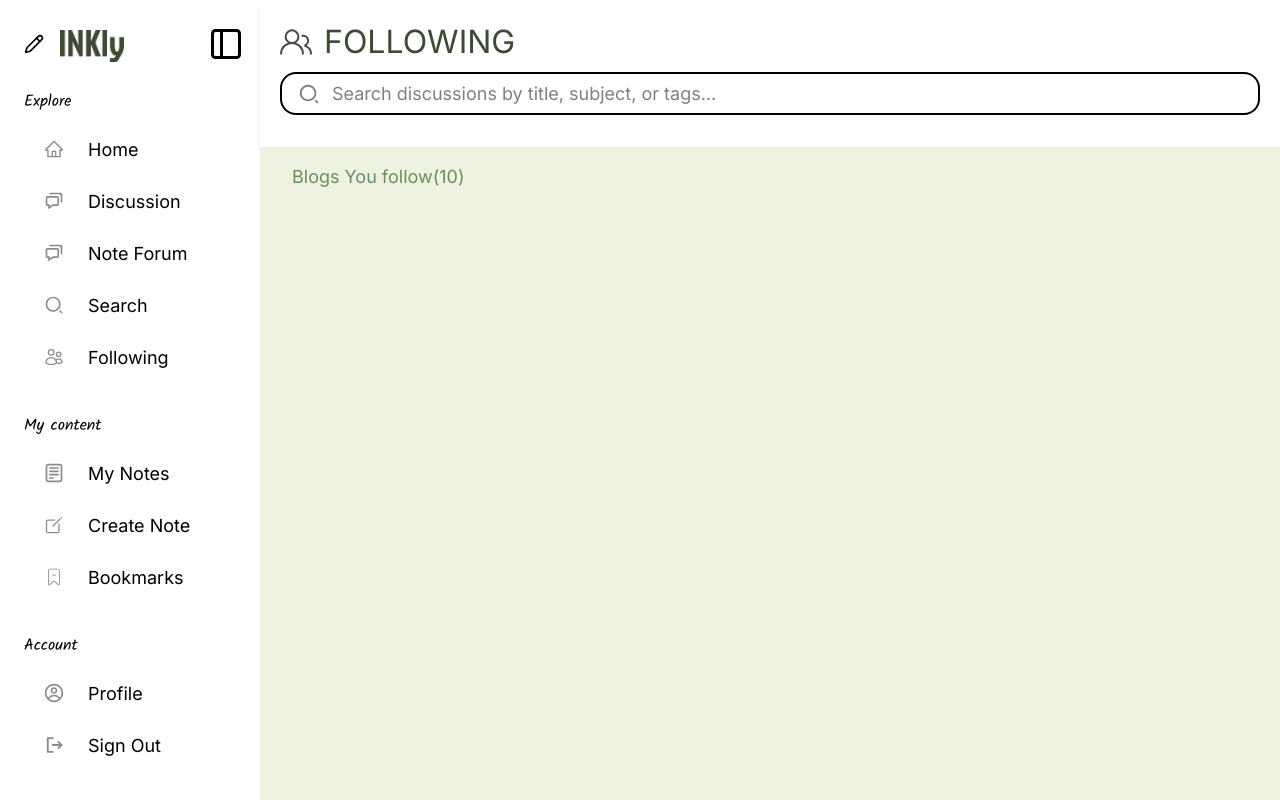
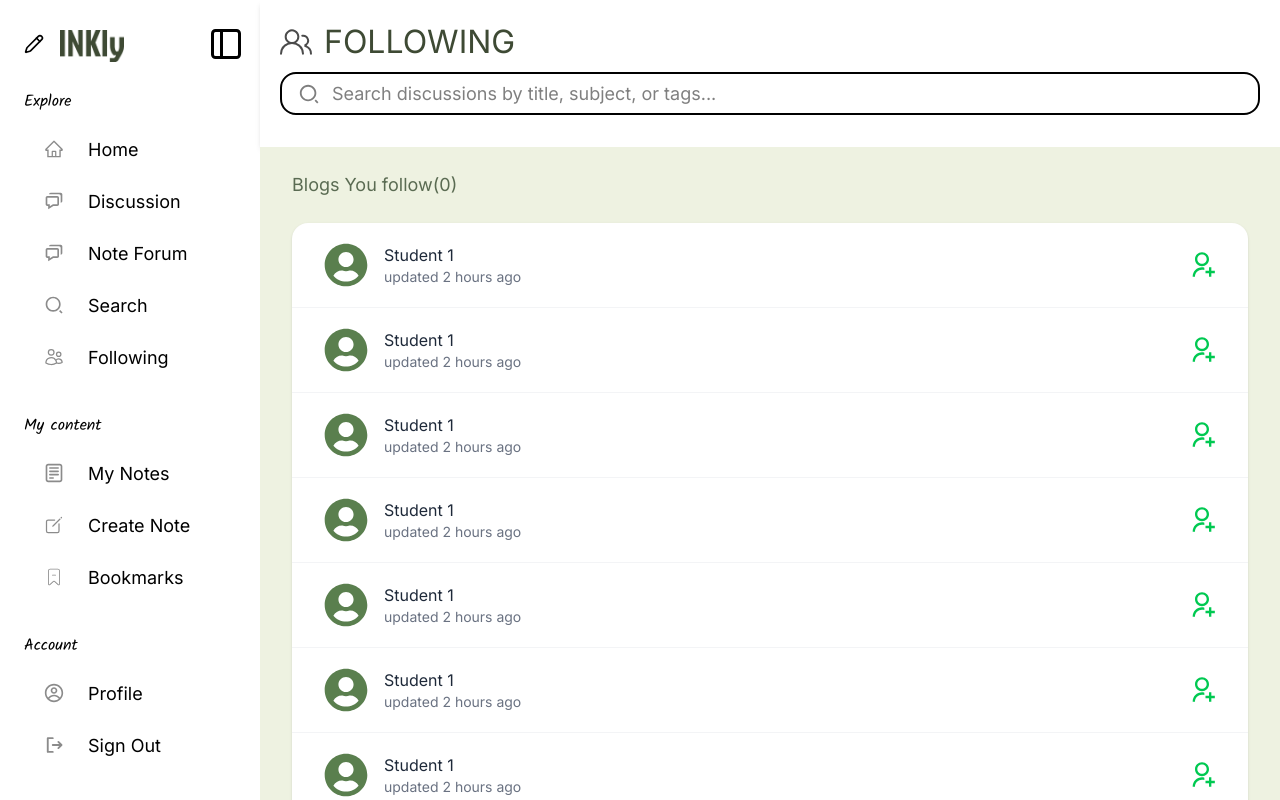
Before and after one commit to hamnuttapat1/Inkly, a React (Vite) app in the folder frontend/: page /following in a window 1280 px wide. Built offline with nearby package versions, Linux system fonts and the light colour scheme.

Commit message:
following
following and create post

```diff
--- a/frontend/src/components/following/following_page.jsx
+++ b/frontend/src/components/following/following_page.jsx
@@ -1,13 +1,118 @@
-import React from 'react'
+import React, { useState } from 'react'
+import { RiUserUnfollowLine, RiUserAddLine } from 'react-icons/ri'
+import { FaUserCircle } from 'react-icons/fa'
 
 const Following_page = () => {
+    // Sample data - replace with your actual data
+    const followedBlogs = Array(10).fill({
+        name: "Student 1",
+        updatedTime: "updated 2 hours ago"
+    }).map((blog, index) => ({
+        ...blog,
+        id: index
+    }));
+
+    // State for popup notification
+    const [showNotification, setShowNotification] = useState(false);
+    const [notificationMessage, setNotificationMessage] = useState('');
+    const [followedUsers, setFollowedUsers] = useState(new Set());
+
+    // Handle follow/unfollow button click
+    const handleFollowToggle = (id, name) => {
+        const isFollowing = followedUsers.has(id);
+
+        if (isFollowing) {
+            // Unfollow
+            setFollowedUsers(prev => {
+                const newSet = new Set(prev);
+                newSet.delete(id);
+                return newSet;
+            });
+            setNotificationMessage(`You have unfollowed ${name}`);
+        } else {
+            // Follow
+            setFollowedUsers(prev => new Set(prev).add(id));
+            setNotificationMessage(`You are now following ${name}`);
+        }
+
+        setShowNotification(true);
+
+        // Hide notification after 3 seconds
+        setTimeout(() => {
+            setShowNotification(false);
+        }, 3000);
+    };
+
     return (
-        <div className='w-full h-full bg-[#EEF2E1] overflow-auto'>
-            <div className='flex flex-row my-[16px] ml-[32px] font-["Inter"] text-[18px] text-[#124C09]/60 font-regular'>
-                <p>Blogs You follow(</p>
-                <p>10</p>
-                <p>)</p>
+        <div className='w-full h-full bg-[#EEF2E1] overflow-auto px-8 py-6'>
+            {/* Notification Popup - Fixed to viewport */}
+            {showNotification && (
+                <div className='fixed top-8 left-1/2 -translate-x-1/2 bg-white shadow-lg rounded-lg px-6 py-4 flex items-center gap-3 z-50 animate-slide-down border border-green-200'>
+                    <div className='w-8 h-8 bg-green-500 rounded-full flex items-center justify-center'>
+                        <svg className='w-5 h-5 text-white' fill='none' stroke='currentColor' viewBox='0 0 24 24'>
+                            <path strokeLinecap='round' strokeLinejoin='round' strokeWidth={2} d='M5 13l4 4L19 7' />
+                        </svg>
+                    </div>
+                    <p className='text-gray-800 font-medium'>
+                        {notificationMessage}
+                    </p>
+                </div>
+            )}
+
+            {/* Header with Dynamic Count */}
+            <h2 className='text-[#5A6B52] text-lg font-normal mb-6'>
+                Blogs You follow({followedUsers.size})
+            </h2>
+
+            {/* Blog List Card */}
+            <div className='bg-white rounded-2xl shadow-sm'>
+                {followedBlogs.map((blog, index) => (
+                    <div
+                        key={index}
+                        className='flex items-center justify-between px-8 py-5 border-b border-gray-100 last:border-b-0 hover:bg-gray-50 transition-colors'
+                    >
+                        <div className='flex items-center gap-4'>
+                            {/* User Icon */}
+                            <FaUserCircle className='w-11 h-11 text-[#5A7F4E]' />
+
+                            {/* Blog Info */}
+                            <div>
+                                <p className='text-gray-800 font-medium text-base'>{blog.name}</p>
+                                <p className='text-gray-500 text-sm'>{blog.updatedTime}</p>
+                            </div>
+                        </div>
+
+                        {/* Follow/Unfollow Button */}
+                        <button
+                            onClick={() => handleFollowToggle(blog.id, blog.name)}
+                            className='transition-colors'
+                        >
+                            {followedUsers.has(blog.id) ? (
+                                <RiUserUnfollowLine className='w-7 h-7 text-red-500 hover:text-red-600' />
+                            ) : (
+                                <RiUserAddLine className='w-7 h-7 text-green-500 hover:text-green-600' />
+                            )}
+                        </button>
+                    </div>
+                ))}
             </div>
+
+            {/* Add this CSS for animation */}
+            <style jsx>{`
+                @keyframes slide-down {
+                    from {
+                        top: -100px;
+                        opacity: 0;
+                    }
+                    to {
+                        top: 2rem;
+                        opacity: 1;
+                    }
+                }
+                .animate-slide-down {
+                    animation: slide-down 0.3s ease-out forwards;
+                }
+            `}</style>
         </div>
     )
 }
--- a/frontend/src/components/my_notes/my_notes_page.jsx
+++ b/frontend/src/components/my_notes/my_notes_page.jsx
@@ -1,10 +1,129 @@
 import React from 'react'
+import { Download, Bookmark, Heart, MessageCircle, Eye } from 'lucide-react'
 
 const My_notes_page = () => {
+  const stats = [
+    { value: '4', label: 'Total notes' },
+    { value: '2113', label: 'Total views' },
+    { value: '400', label: 'Total likes' }
+  ]
+
+  const notes = [
+    {
+      title: 'Biology : Mitosis and Meiosis',
+      author: 'Student 2',
+      description: 'Detailed diagrams and explanations of cell division processes. Comparison between mitosis and meiosis with color-coded phases and...',
+      tags: ['#Biology', '#Cell'],
+      attachments: 3,
+      likes: 222,
+      comments: 34,
+      views: 1132
+    },
+    {
+      title: 'Calculus II - Integration techniques',
+      author: 'Student 1',
+      description: 'Comprehensive notes covering integration by parts, trigonometric substitution, partial fractions, and improper integrals. Includes worked...',
+      tags: ['#Calculus', '#Integration', '#Math'],
+      attachments: 4,
+      likes: 133,
+      comments: 55,
+      views: 334
+    },
+    {
+      title: 'Data Structures : Tree and graph',
+      author: 'Student 3',
+      description: 'Implementation guide for binary trees, BST, AVL trees, and graph traversal algorithms. Includes pseudocode and complexity analysis...',
+      tags: ['#Algorithm', '#Datastructure'],
+      attachments: 0,
+      likes: 24,
+      comments: 2,
+      views: 321
+    }
+  ]
+
   return (
     <div className='w-full h-full bg-[#EEF2E1] overflow-auto'>
-      <div>
-        <p>My notes</p>
+      <div className='px-8 py-6'>
+        {/* Stats Cards */}
+        <div className='grid grid-cols-1 md:grid-cols-3 gap-6 mb-8'>
+          {stats.map((stat, index) => (
+            <div key={index} className='bg-white rounded-xl p-6 shadow-sm'>
+              <div className='text-4xl font-semibold mb-2'>{stat.value}</div>
+              <div className='text-gray-600'>{stat.label}</div>
+            </div>
+          ))}
+        </div>
+
+        {/* Notes Grid */}
+        <div className='grid grid-cols-1 md:grid-cols-2 lg:grid-cols-3 gap-6'>
+          {notes.map((note, index) => (
+            <div key={index} className='bg-white rounded-xl p-6 shadow-sm flex flex-col'>
+              {/* Title */}
+              <h3 className='text-lg font-semibold text-gray-800 mb-3'>{note.title}</h3>
+
+              {/* Author */}
+              <div className='flex items-center gap-2 mb-3'>
+                <div className='w-6 h-6 bg-green-600 rounded-full'></div>
+                <span className='text-sm font-medium text-gray-700'>{note.author}</span>
+              </div>
+
+              {/* Description */}
+              <p className='text-sm text-gray-600 mb-4 flex-grow line-clamp-3'>
+                {note.description}
+              </p>
+
+              {/* Attachments */}
+              {note.attachments > 0 && (
+                <div className='mb-4'>
+                  <span className='text-xs text-gray-500 bg-gray-100 px-3 py-1 rounded-full'>
+                    📎 {note.attachments} Attachment(s)
+                  </span>
+                </div>
+              )}
+
+              {/* Tags */}
+              <div className='flex flex-wrap gap-2 mb-4'>
+                {note.tags.map((tag, tagIndex) => (
+                  <span
+                    key={tagIndex}
+                    className='text-xs text-green-700 bg-green-50 px-3 py-1 rounded-full font-medium'
+                  >
+                    {tag}
+                  </span>
+                ))}
+              </div>
+
+              {/* Divider */}
+              <div className='border-t border-gray-200 mb-4'></div>
+
+              {/* Stats and Actions */}
+              <div className='flex items-center justify-between text-sm text-gray-600'>
+                <div className='flex items-center gap-4'>
+                  <div className='flex items-center gap-1'>
+                    <Heart size={16} />
+                    <span>{note.likes}</span>
+                  </div>
+                  <div className='flex items-center gap-1'>
+                    <MessageCircle size={16} />
+                    <span>{note.comments}</span>
+                  </div>
+                  <div className='flex items-center gap-1'>
+                    <Eye size={16} />
+                    <span>{note.views}</span>
+                  </div>
+                </div>
+                <div className='flex items-center gap-2'>
+                  <button className='hover:text-gray-800 transition'>
+                    <Download size={16} />
+                  </button>
+                  <button className='hover:text-gray-800 transition'>
+                    <Bookmark size={16} />
+                  </button>
+                </div>
+              </div>
+            </div>
+          ))}
+        </div>
       </div>
     </div>
   )
```
